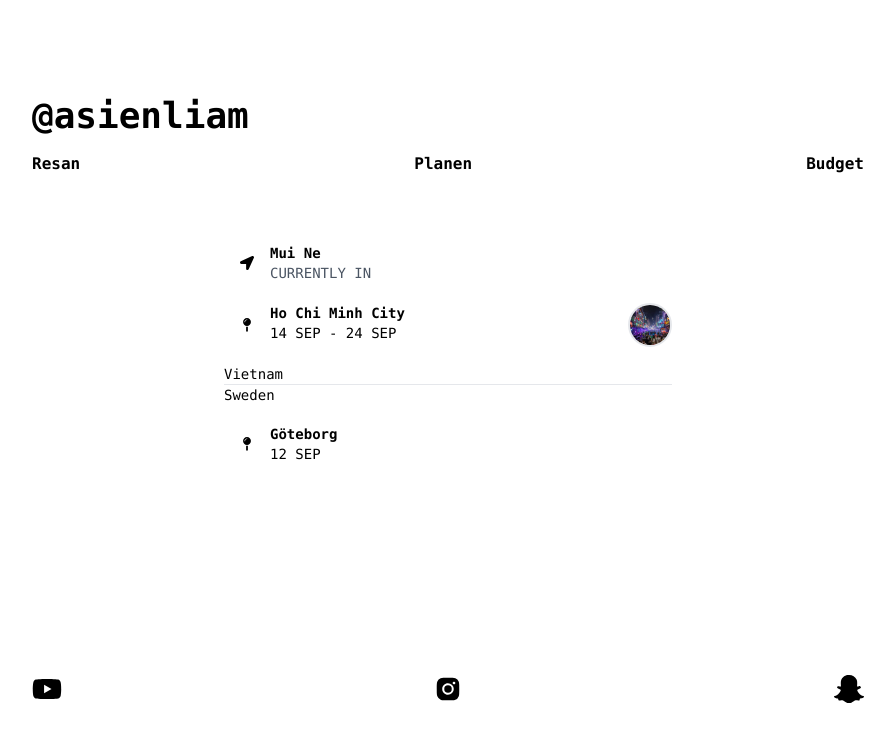
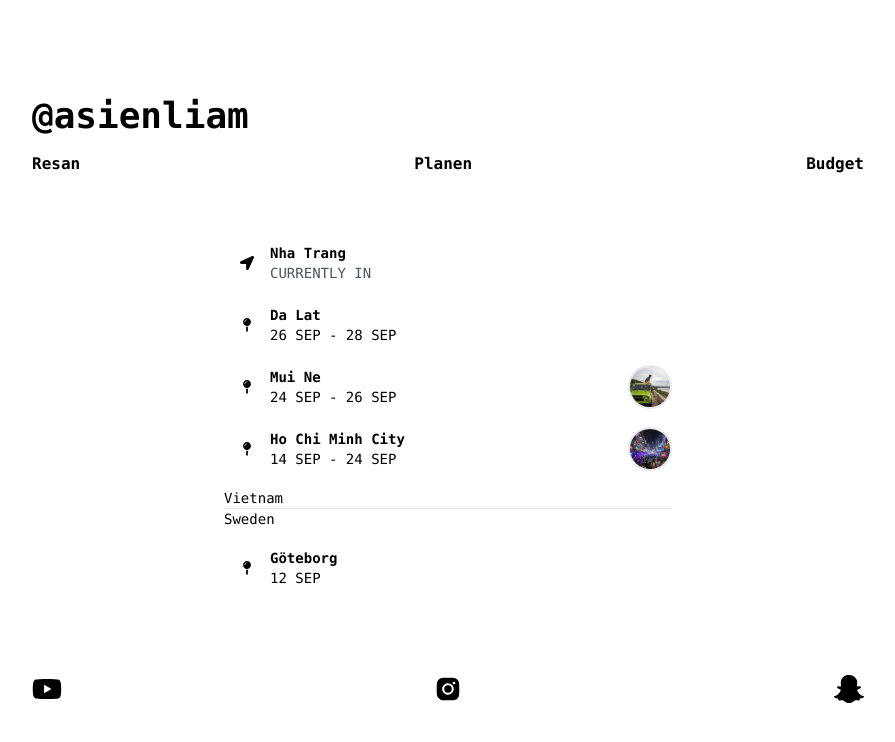
Before and after one commit to liamcco/asienliam, a Next.js app: page /resan in a window 1280 px wide. Shown: the top 742 px of the page, without its empty margins (192-1087 px from the left). Built offline with nearby package versions, Linux system fonts and the light colour scheme.

Commit message:
added images and updated info

```diff
--- a/app/resan/Location.tsx
+++ b/app/resan/Location.tsx
@@ -1,3 +1,6 @@
+"use client";
+
+import { useState } from "react";
 import { FaLocationArrow, FaMapPin } from "react-icons/fa";
 import Image from "next/image";
 
@@ -9,26 +12,29 @@ interface Props {
 
 export default function Location(props: Props) {
   const current = <p className="text-gray-600">CURRENTLY IN</p>;
+  const imageSize = 40;
+  const [imageBig, setImageBig] = useState(false);
 
   return (
     <div className="flex items-center">
       <div className="p-4">
         {props.duration ? <FaMapPin /> : <FaLocationArrow />}
       </div>
-      <div className="w-full flex justify-between">
+      <div className="w-full flex justify-between items-center">
         <div>
           <h1 className="font-bold">{props.city}</h1>
           {props.duration == "" ? current : <p>{props.duration}</p>}
         </div>
         {props.image && (
-          <div className="rounded-full overflow-hidden border-2">
+          <button className="transition rounded-full overflow-hidden border-2">
             <Image
               src={"/assets/photos/" + props.image}
               alt={"Photo from city"}
-              width={40}
-              height={40}
+              width={512}
+              height={512}
+              style={{ width: imageSize, height: imageSize }}
             />
-          </div>
+          </button>
         )}
       </div>
     </div>
--- a/app/resan/trip.json
+++ b/app/resan/trip.json
@@ -1,8 +1,19 @@
 [
+    {
+        "city": "Nha Trang",
+        "country": "Vietnam",
+        "duration": ""
+    },
+    {
+        "city": "Da Lat",
+        "country": "Vietnam",
+        "duration": "26 SEP - 28 SEP"
+    },
     {
         "city": "Mui Ne",
         "country": "Vietnam",
-        "duration": ""
+        "duration": "24 SEP - 26 SEP",
+        "image": "muine.jpg"
     },
     {
         "city": "Ho Chi Minh City",
```
Also changed, not shown: app/planen/plan.json (+0 -8 lines), public/assets/photos/muine.jpg (added).
